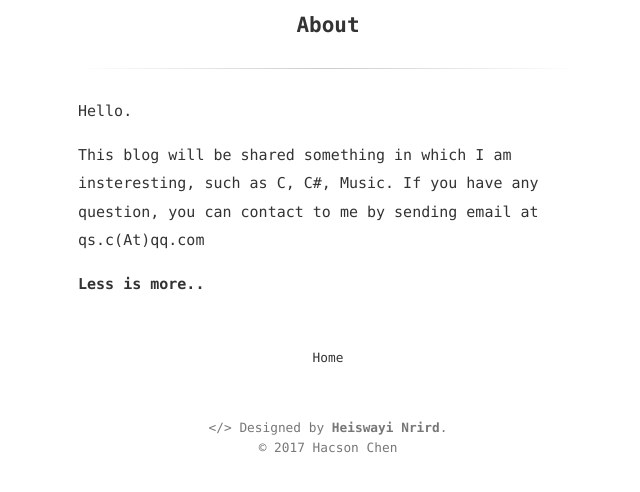
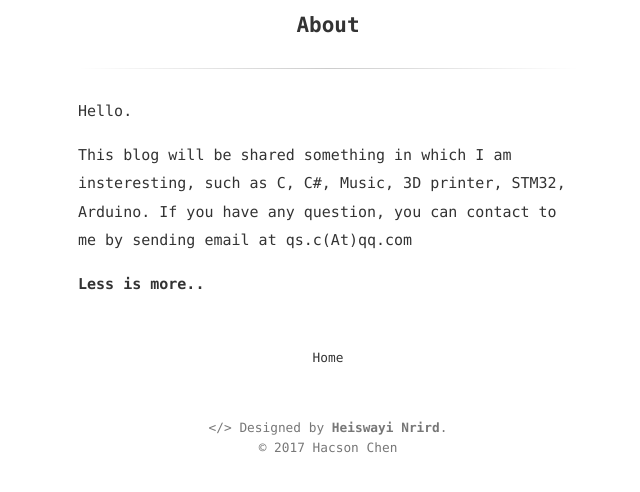
Before and after one commit to hacsonchen/hacsonchen.github.io, a Jekyll site: the page built from about.md, in a window 1280 px wide, cut to the strip 159-651 px from the top of the page. Shown: the whole strip, without its empty margins (312-952 px from the left). Built offline with Jekyll 4.4.1, drawn with Linux system fonts in a browser that asks for light colours; part of the change alters nothing that is shown.

```diff
--- a/_includes/head.html
+++ b/_includes/head.html
@@ -15,30 +15,12 @@
 
 <meta name="description" content="{% if page.excerpt %}{{ page.excerpt | strip_html | strip_newlines | truncate: 160 }}{% else %}{{ site.description }}{% endif %}">
 
-{% if site.google_verify %}
-	<meta name="google-site-verification" content="{{ site.google_verify }}">
-{% endif %}
-
 <link rel="icon" href="{{ site.baseurl }}/assets/favicon.png">
 <link rel="apple-touch-icon" href="{{ site.baseurl }}/assets/touch-icon.png">
 <link rel="stylesheet" href="{{ site.baseurl }}/assets/core.css">
 <link rel="canonical" href="{{ page.url | prepend: site.baseurl }}">
 <link rel="alternate" type="application/atom+xml" title="{{ site.title }}" href="{{ site.baseurl }}/feed.xml" />
 
-{% if jekyll.environment == 'production' %}
-
-	<script>
-		(function(i,s,o,g,r,a,m){i['GoogleAnalyticsObject']=r;i[r]=i[r]||function(){
-			(i[r].q=i[r].q||[]).push(arguments)},i[r].l=1*new Date();a=s.createElement(o),
-			m=s.getElementsByTagName(o)[0];a.async=1;a.src=g;m.parentNode.insertBefore(a,m)
-		})(window,document,'script','//www.google-analytics.com/analytics.js','ga');
-
-		ga( 'create', '{{ site.google_analytics }}', 'auto' );
-		ga( 'send', 'pageview' );
-	</script>
-
-{% endif %}
-
 {% if site.mathjax == true %}
 <script type="text/javascript" src="https://cdn.mathjax.org/mathjax/latest/MathJax.js?config=TeX-AMS-MML_HTMLorMML"></script>
 {% endif %}
--- a/_includes/header.html
+++ b/_includes/header.html
@@ -9,7 +9,7 @@
 	{% endif %}
 
 	<a href="{{ link | prepend: site.baseurl }}">
-		<img src="http://octodex.github.com/images/minion.png" width="128">
+		<img src="http://octodex.github.com/images/minion.png" class="gravator">
 	</a>
 	<span class="logo-prompt">{{ prompt }}</span>
 
--- a/about.md
+++ b/about.md
@@ -5,6 +5,6 @@ title: About
 
 Hello.
 
-This blog will be shared something in which I am insteresting, such as C, C#, Music. If you have any question, you can contact to me by sending email at qs.c(At)qq.com
+This blog will be shared something in which I am insteresting, such as C, C#, Music, 3D printer, STM32, Arduino. If you have any question, you can contact to me by sending email at qs.c(At)qq.com
 
 **Less is more..**
```
